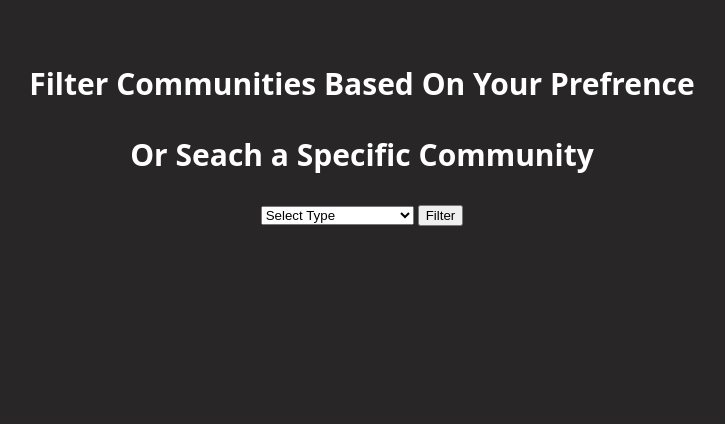
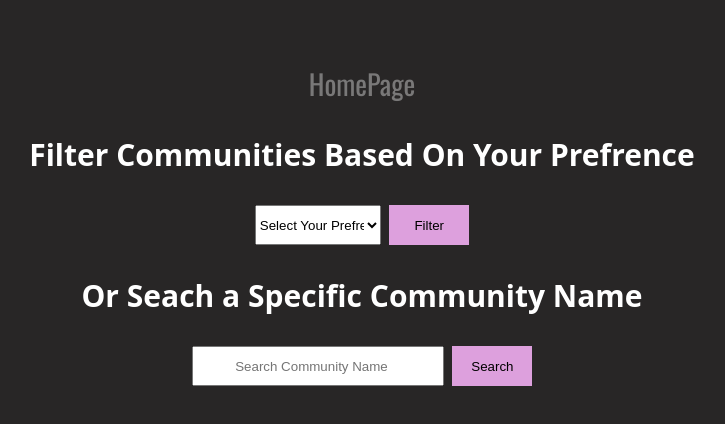
Before and after one commit to 101shreyash/The-OG-discussion, a React app in the folder frontend/: page /explorecommunity in a window 1280 px wide. Shown: the top 424 px of the page, without its empty margins (278-1003 px from the left). Built offline with nearby package versions, Linux system fonts and the light colour scheme; the HTML template or start-up script is replaced by a standard one; a web font is replaced by a local one.

Commit message:
frontend

```diff
--- a/frontend/src/App.jsx
+++ b/frontend/src/App.jsx
@@ -6,6 +6,7 @@ import CreateCommunity from "./components/create_community";
 import "./index.css"
 import { Route , Routes } from "react-router-dom";
 import ExploreCommunity from "./components/explore_community";
+import UserProfile from "./components/profile";
 
 function App() {
 
@@ -20,6 +21,7 @@ function App() {
  <Route path="/homepage"  element = {<Homepage/>}/>
  <Route path="/createcommunity"  element = {<CreateCommunity/>}/>
  <Route path="/explorecommunity"  element = {<ExploreCommunity/>}/>
+ <Route path="/profile"  element = {<UserProfile/>}/>
  <Route path="*"  element = {<h1 style={{color : "grey"}}>404 Page Not Found</h1>}/>
 
 
--- a/frontend/src/components/create_community.jsx
+++ b/frontend/src/components/create_community.jsx
@@ -9,6 +9,8 @@ function CreateCommunity() {
     let {register , handleSubmit} = useForm();
 
     function AfterCreate(data) {
+        console.log(data);
+
 
         const bgimage = data.bgimage[0]
         alert("Sucessfully Created")
@@ -31,7 +33,7 @@ function CreateCommunity() {
             <select required {...register("type")}>
 
                 <option value=""  hidden>Select Type</option>
-                <option>Gym And Fitness </option>
+                <option>Fitness And Health</option>
                 <option>EntertainMent </option>
                 <option>Yoga And Health</option>
                 <option>Anime</option>
@@ -40,10 +42,15 @@ function CreateCommunity() {
                 <option>Engineering</option>
                 <option>Physics</option>
                 <option>Chemistry</option>
+                <option>Biology</option>
+                <option>Computer Science</option>
+                <option>Mathematics</option>
                 <option>Astronomy</option>
                 <option>Music Intruments</option>
-                <option>Music</option>
-                <option>Weather</option>
+                <option>Musics And Beats</option>
+                <option>Weather And Environment</option>
+                <option>Politics</option>
+                <option>Media And News</option>
                 <option>Plants And Gardening</option>
                 <option>Combat Sports</option>
                 <option>General Sports</option>
--- a/frontend/src/components/explore_community.jsx
+++ b/frontend/src/components/explore_community.jsx
@@ -1,17 +1,38 @@
+import { useForm } from "react-hook-form"
+import { Link } from "react-router-dom";
+
 function ExploreCommunity() {
 
 
-    return <div style={{marginTop : "5%"}}>
+
+  let {register : registerselect , handleSubmit : handleselect } = useForm();
+  let {register : registersearch , handleSubmit : handlesearch } = useForm();
+
+    function AfterSelect(data) {
+
+        console.log(data);
+
+    }
+
+    function AfterSearch(data) {
+
+        console.log(data);
+    }
 
 
-   <h3 className="sub-heading">Filter Communities Based On Your Prefrence </h3>
-   <h3 className="sub-heading">Or Seach a Specific Community</h3>
-        <form>
 
-            <select required>
+    return <div style={{ marginTop: "5%" }}>
 
-                <option value="" hidden>Select Type</option>
-                <option>Gym And Fitness </option>
+        <Link to="/homepage" className="common-links">HomePage</Link>
+
+        <h3 className="sub-heading">Filter Communities Based On Your Prefrence </h3>
+
+        {/* Select Form */}
+        <form onSubmit={handleselect(AfterSelect)}>
+
+            <select required style={{ height: "40px", width: "10%", textAlign: 'center' }} {...registerselect("communitytype")}>
+                <option value="" hidden>Select Your Prefrence</option>
+                <option>Fitness And Health</option>
                 <option>EntertainMent </option>
                 <option>Yoga And Health</option>
                 <option>Anime</option>
@@ -20,18 +41,28 @@ function ExploreCommunity() {
                 <option>Engineering</option>
                 <option>Physics</option>
                 <option>Chemistry</option>
+                <option>Biology</option>
+                <option>Computer Science</option>
+                <option>Mathematics</option>
                 <option>Astronomy</option>
                 <option>Music Intruments</option>
-                <option>Music</option>
-                <option>Weather</option>
+                <option>Musics And Beats</option>
+                <option>Weather And Environment</option>
+                <option>Politics</option>
+                <option>Media And News</option>
                 <option>Plants And Gardening</option>
                 <option>Combat Sports</option>
                 <option>General Sports</option>
 
             </select>
-
-            &nbsp;
-            <button>Filter</button>
+            &nbsp;&nbsp;
+            <button className="click-btn">Filter</button>
+        </form>
+        {/* Search Form */}
+        <form onSubmit={handlesearch(AfterSearch)}>
+            <h3 className="sub-heading">Or Seach a Specific Community Name</h3>
+            <input style={{ height: "40px", width: "20%", textAlign: 'center' }} type="search" placeholder="Search Community Name" required  {...registersearch("communityname")}/> &nbsp;
+            <button className="click-btn" type="submit">Search</button>
         </form>
 
     </div>
--- a/frontend/src/components/homepage.jsx
+++ b/frontend/src/components/homepage.jsx
@@ -7,7 +7,7 @@ function Homepage() {
 
     <Link to="/createcommunity" className="common-links">Create Community</Link>
     <Link to="/explorecommunity" className="common-links">Explore Communities</Link>
-    <Link className="common-links">Profile</Link>
+    <Link to="/profile" className="common-links">Profile</Link>
     <button className="common-links">Logout</button>
 
 
--- /dev/null
+++ b/frontend/src/components/profile.jsx
@@ -0,0 +1,43 @@
+import { Link } from "react-router-dom";
+import {useForm} from "react-hook-form";
+
+
+function UserProfile() {
+
+    let {register , handleSubmit , reset} = useForm();
+
+    function AfterSearch(data) {
+
+        console.log(data);
+        reset();
+
+
+    }
+
+
+    return <div style={{marginTop : "6%"}}>
+
+        <Link to="/homepage" className="common-links">Homepage</Link>
+
+    <h1 className="main-heading">Your Profile</h1>
+    <p>Username : </p>
+    <p>Nickname :</p>
+    <img src="profilepicture" alt="profilepic" />
+
+
+
+    <form onSubmit={handleSubmit(AfterSearch)}>
+    <h1 className="sub-head">Search Your Friends Username And See Thier Communities </h1>
+        <input style={{height : "30px", width : "15%"}} type="search" placeholder="Search Username" {...register("frinedusername")} />
+        &nbsp; &nbsp;
+        <button>Search</button>
+    </form>
+
+    </div>
+
+
+
+}
+
+
+export default UserProfile;
--- a/frontend/src/index.css
+++ b/frontend/src/index.css
@@ -82,19 +82,23 @@ body {
 
 .create-comm-btn{
 
-  text-decoration: underline white 10px;
-  text-underline-offset: 10px;
+  background-color: plum;
+  height: 60px;
+  width: 10%;
   border: none;
-  background: none;
-  color: rgb(122, 120, 120);
-  font-size: 30px;
+  cursor: pointer;
+
 
 
 }
 
 .create-comm-btn:hover{
 
-    text-decoration: underline plum 10px;
+  background-color: rgb(237, 62, 237);
+  height: 60px;
+  width: 10%;
+   border : none;
+
 
 }
 
@@ -108,3 +112,23 @@ body {
 .get-started-margin{
   margin-top: 12%;
 }
+
+
+.click-btn{
+
+  background-color: plum;
+  height: 40px;
+  width: 80px;
+  border: none;
+  cursor: pointer;
+
+}
+
+.click-btn:hover{
+
+  background-color: rgb(237, 62, 237);
+  height: 40px;
+  width: 80px;
+   border : none;
+
+}
```
Also changed, not shown: 2 other files (tests, documents, lock files or other folders).
